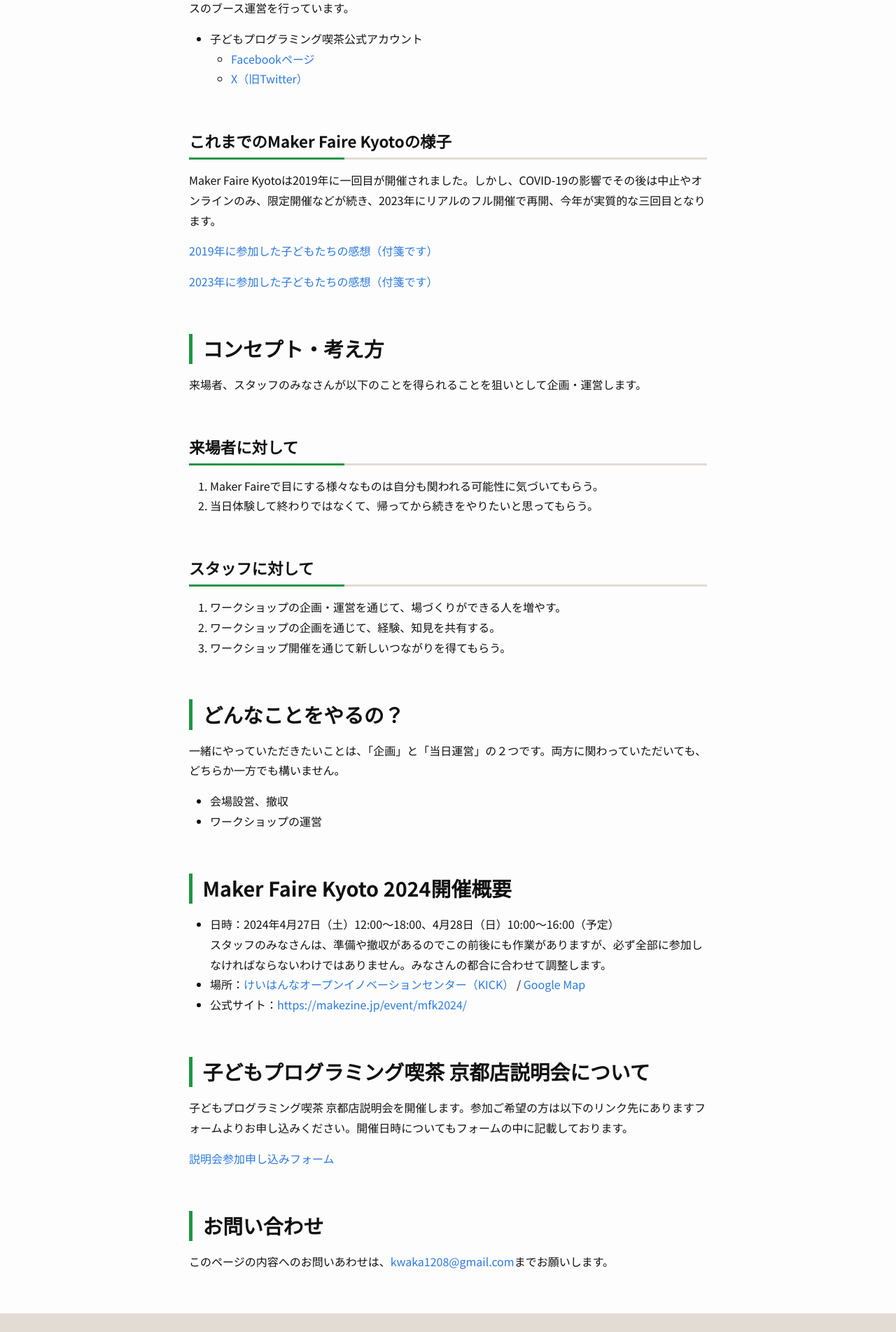
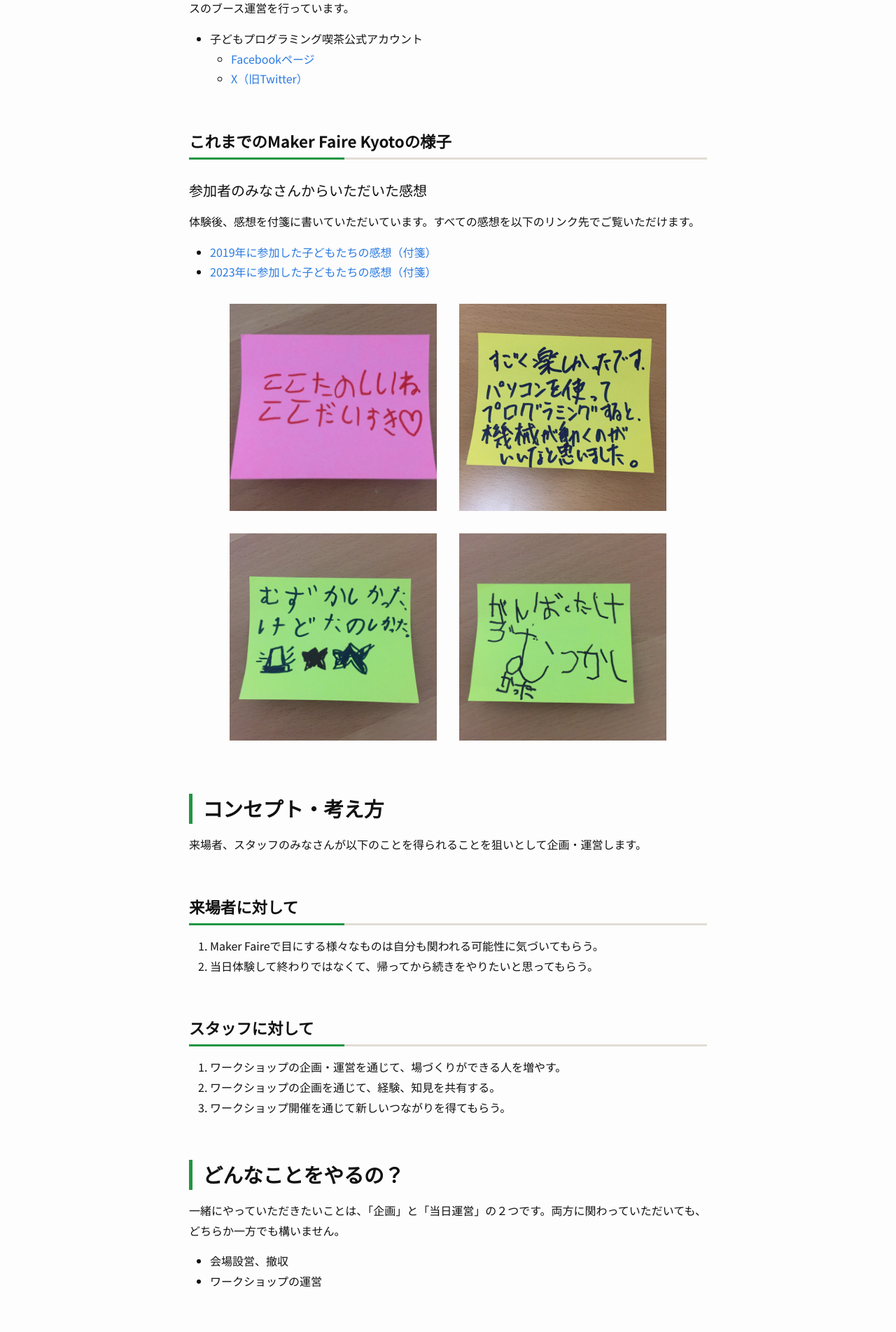
Before and after one commit to pgmsaloon4kids/pgmsaloon4kids.github.io, a Jekyll site: the page built from pages/kyoto/recruitment.md, in a window 1280 px wide. Shown: the part 814-2717 px from the top of the page at 70% size. Built offline with Jekyll 4.4.1, drawn with Linux system fonts in a browser that asks for light colours; some of the changed text lies outside the part shown.

Commit message:
記事更新

```diff
--- a/_sass/minima/custom-styles.scss
+++ b/_sass/minima/custom-styles.scss
@@ -182,3 +182,32 @@
         }
     }
 }
+
+
+.photos {
+    display: flex;
+    width: 100%;
+    flex-flow: row wrap;
+    justify-content: center;
+    align-items: flex-start;
+    img {
+        width: 100%;
+        height: auto;
+        margin: 1rem;
+    }
+}
+@media screen and (min-width: $on-large) {
+    .photos {
+        img {
+            width: 40%;
+        }
+    }
+}
+
+@media screen and (min-width: $on-medium) {
+    .photos {
+        img {
+            width: 40%;
+        }
+    }
+}
--- a/pages/kyoto/recruitment.md
+++ b/pages/kyoto/recruitment.md
@@ -18,11 +18,17 @@
     - [X（旧Twitter）](https://twitter.com/pgmsaloon4kids)
 
 ### これまでのMaker Faire Kyotoの様子
-Maker Faire Kyotoは2019年に一回目が開催されました。しかし、COVID-19の影響でその後は中止やオンラインのみ、限定開催などが続き、2023年にリアルのフル開催で再開、今年が実質的な三回目となります。
+#### 参加者のみなさんからいただいた感想
+体験後、感想を付箋に書いていただいています。すべての感想を以下のリンク先でご覧いただけます。
+- [2019年に参加した子どもたちの感想（付箋）](https://photos.app.goo.gl/BNm3M8D8TbpAsk2HA)
+- [2023年に参加した子どもたちの感想（付箋）](https://photos.app.goo.gl/KEiMYdXHyskbCZ7C7)
 
-[2019年に参加した子どもたちの感想（付箋です）](https://photos.app.goo.gl/BNm3M8D8TbpAsk2HA)
-
-[2023年に参加した子どもたちの感想（付箋です）](https://photos.app.goo.gl/KEiMYdXHyskbCZ7C7)
+<div class="photos">
+    <img src="/assets/images/kyoto/recruitment/fusen01.jpg">
+    <img src="/assets/images/kyoto/recruitment/fusen02.jpg">
+    <img src="/assets/images/kyoto/recruitment/fusen03.jpg">
+    <img src="/assets/images/kyoto/recruitment/fusen04.jpg">
+</div>
 
 ## コンセプト・考え方
 来場者、スタッフのみなさんが以下のことを得られることを狙いとして企画・運営します。
@@ -48,10 +54,5 @@
 - 場所：[けいはんなオープンイノベーションセンター（KICK）](http://kick.kyoto/) / [Google Map](https://goo.gl/maps/7qXoTdHwSpr)
 - 公式サイト：[https://makezine.jp/event/mfk2024/](https://makezine.jp/event/mfk2024/)
 
-## 子どもプログラミング喫茶 京都店説明会について
-子どもプログラミング喫茶 京都店説明会を開催します。参加ご希望の方は以下のリンク先にありますフォームよりお申し込みください。開催日時についてもフォームの中に記載しております。
-
-[説明会参加申し込みフォーム](https://forms.gle/3vBkfbFPK9YKm3DK9)
-
-## お問い合わせ
-このページの内容へのお問いあわせは、[kwaka1208@gmail.com](mailto:kwaka1208@gmail.com)までお願いします。
+## お問い合わせお待ちしています
+子どもプログラミング喫茶に関心を持ってくださった方、ぜひ[kwaka1208@gmail.com](mailto:kwaka1208@gmail.com)までメールでご連絡ください。京都店の店長若林がご案内します（[若林のプロフィールはこちら](https://crssrds.jp/about/){:target="_blank"}をご覧ください）
```
Also changed, not shown: assets/images/kyoto/recruitment/fusen01.jpg (added), assets/images/kyoto/recruitment/fusen02.jpg (added), assets/images/kyoto/recruitment/fusen03.jpg (added), assets/images/kyoto/recruitment/fusen04.jpg (added).
